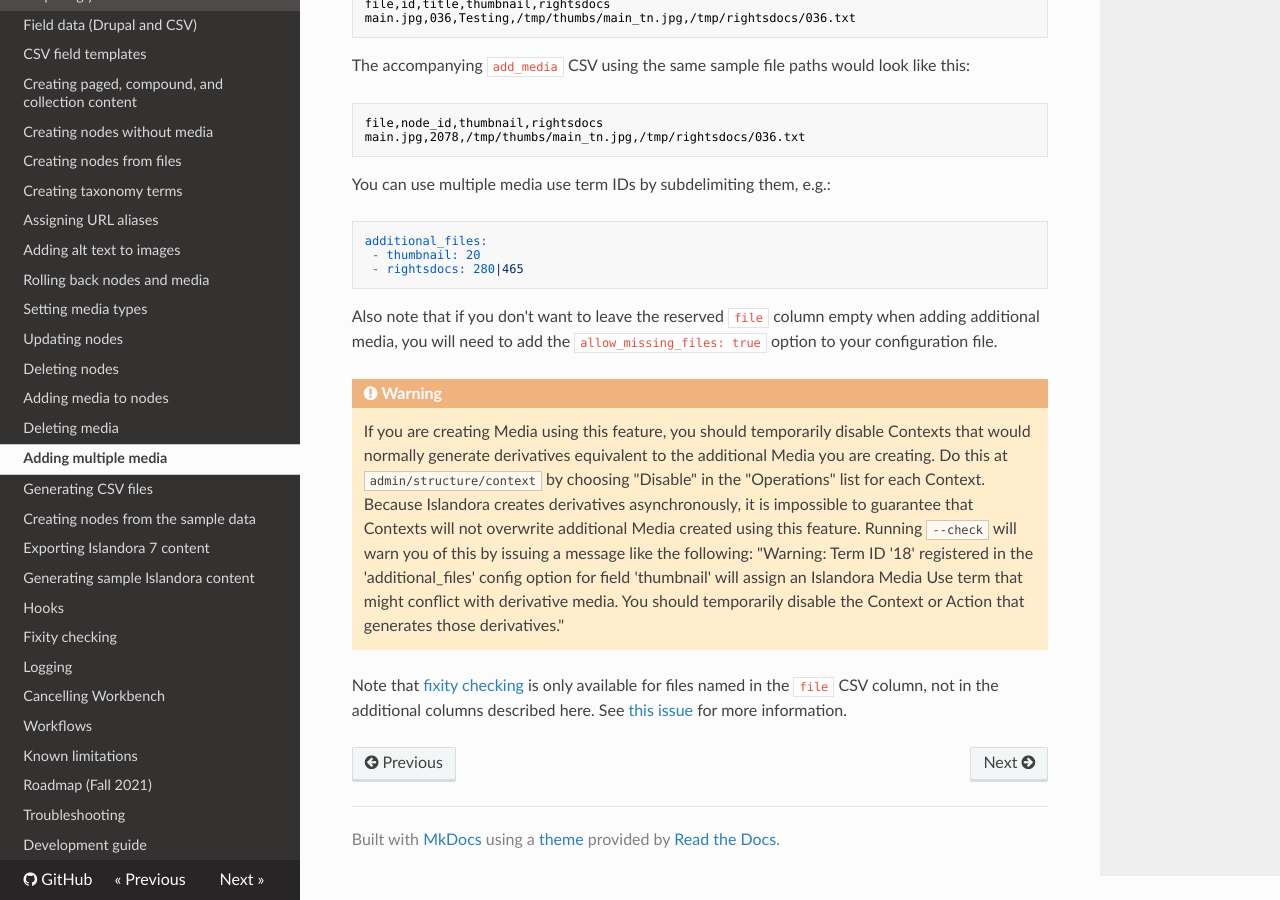
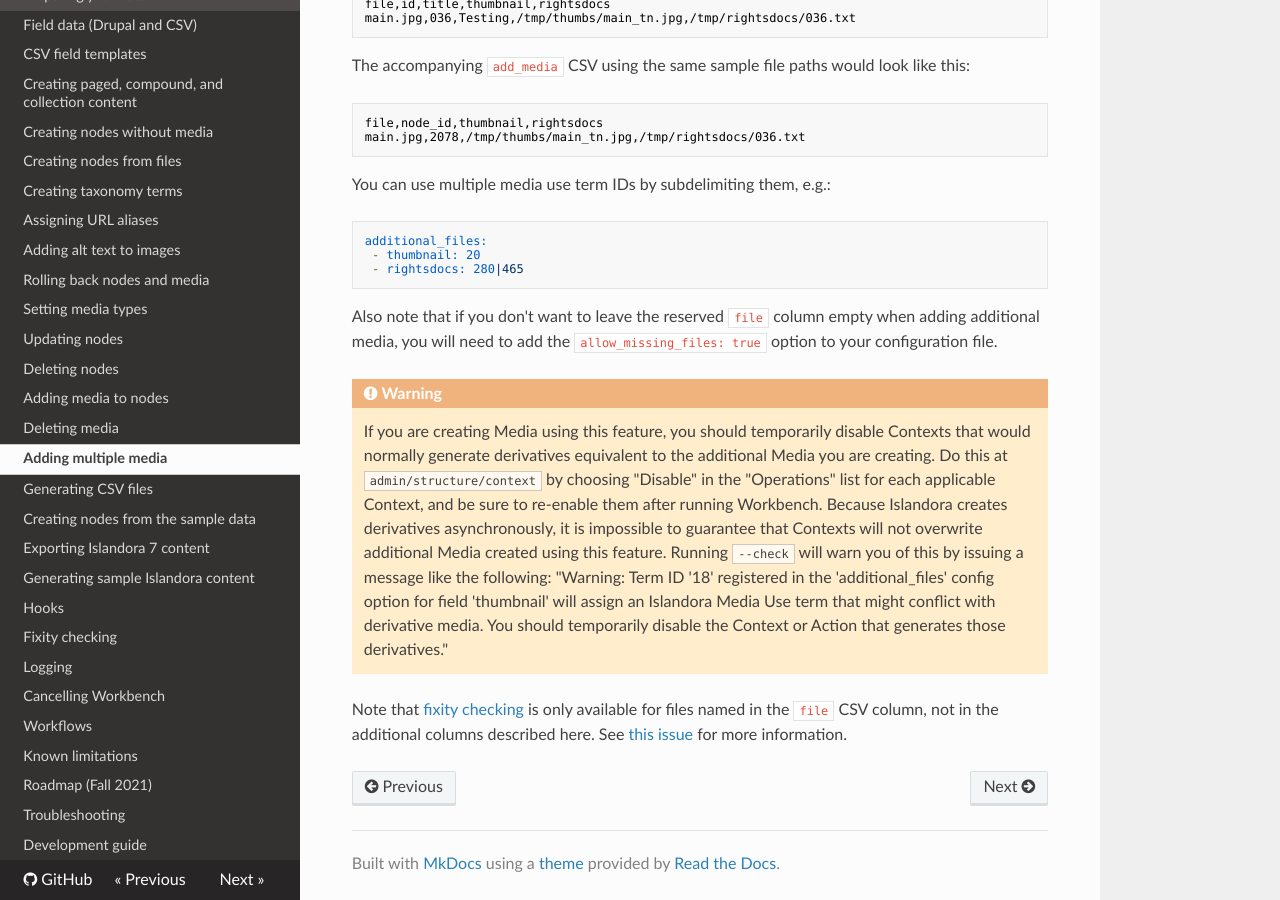
Before and after one commit to mjordan/islandora_workbench_docs, an MkDocs documentation site: the page built from docs/adding_multiple_media.md, in a window 1280 px wide and 900 px high, scrolled down 590 px. Built offline with MkDocs 1.6.1, drawn with Linux system fonts in a browser that asks for light colours; nearby versions of some CDN libraries; old or Windows-style settings are respelled for this version of MkDocs.

Commit message:
Added more docs on Contexts.

```diff
--- a/docs/adding_multiple_media.md
+++ b/docs/adding_multiple_media.md
@@ -33,6 +33,6 @@
 Also note that if you don't want to leave the reserved `file` column empty when adding additional media, you will need to add the `allow_missing_files: true` option to your configuration file.
 
 !!! warning
-    If you are creating Media using this feature, you should temporarily disable Contexts that would normally generate derivatives equivalent to the additional Media you are creating. Do this at `admin/structure/context` by choosing "Disable" in the "Operations" list for each Context. Because Islandora creates derivatives asynchronously, it is impossible to guarantee that Contexts will not overwrite additional Media created using this feature. Running `--check` will warn you of this by issuing a message like the following: "Warning: Term ID '18' registered in the 'additional_files' config option for field 'thumbnail' will assign an Islandora Media Use term that might conflict with derivative media. You should temporarily disable the Context or Action that generates those derivatives."
+    If you are creating Media using this feature, you should temporarily disable Contexts that would normally generate derivatives equivalent to the additional Media you are creating. Do this at `admin/structure/context` by choosing "Disable" in the "Operations" list for each applicable Context, and be sure to re-enable them after running Workbench. Because Islandora creates derivatives asynchronously, it is impossible to guarantee that Contexts will not overwrite additional Media created using this feature. Running `--check` will warn you of this by issuing a message like the following: "Warning: Term ID '18' registered in the 'additional_files' config option for field 'thumbnail' will assign an Islandora Media Use term that might conflict with derivative media. You should temporarily disable the Context or Action that generates those derivatives."
 
 Note that [fixity checking](/islandora_workbench_docs/fixity) is only available for files named in the `file` CSV column, not in the additional columns described here. See [this issue](https://github.com/mjordan/islandora_workbench/issues/307) for more information.
```
Also changed, not shown: site/index.html.
